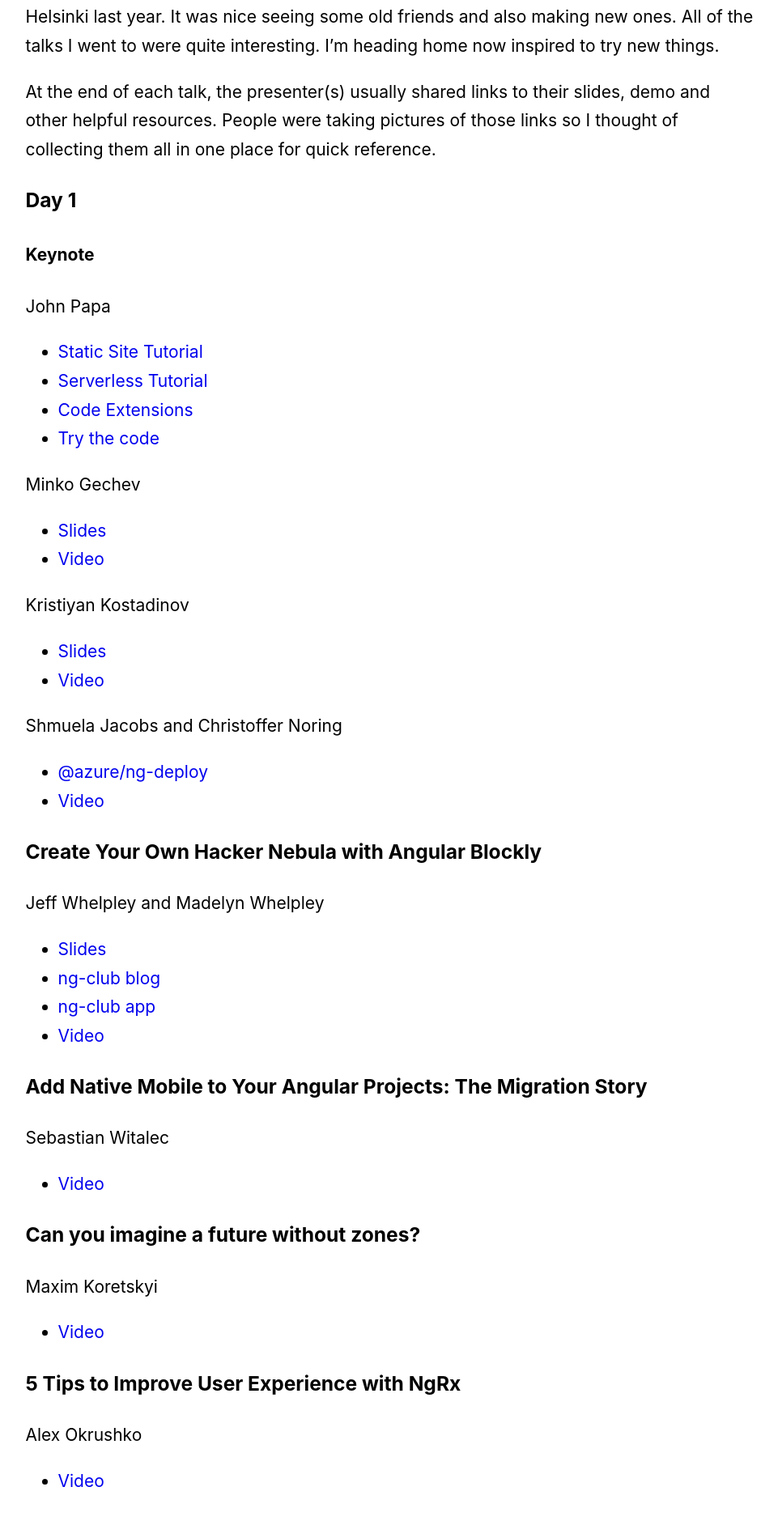
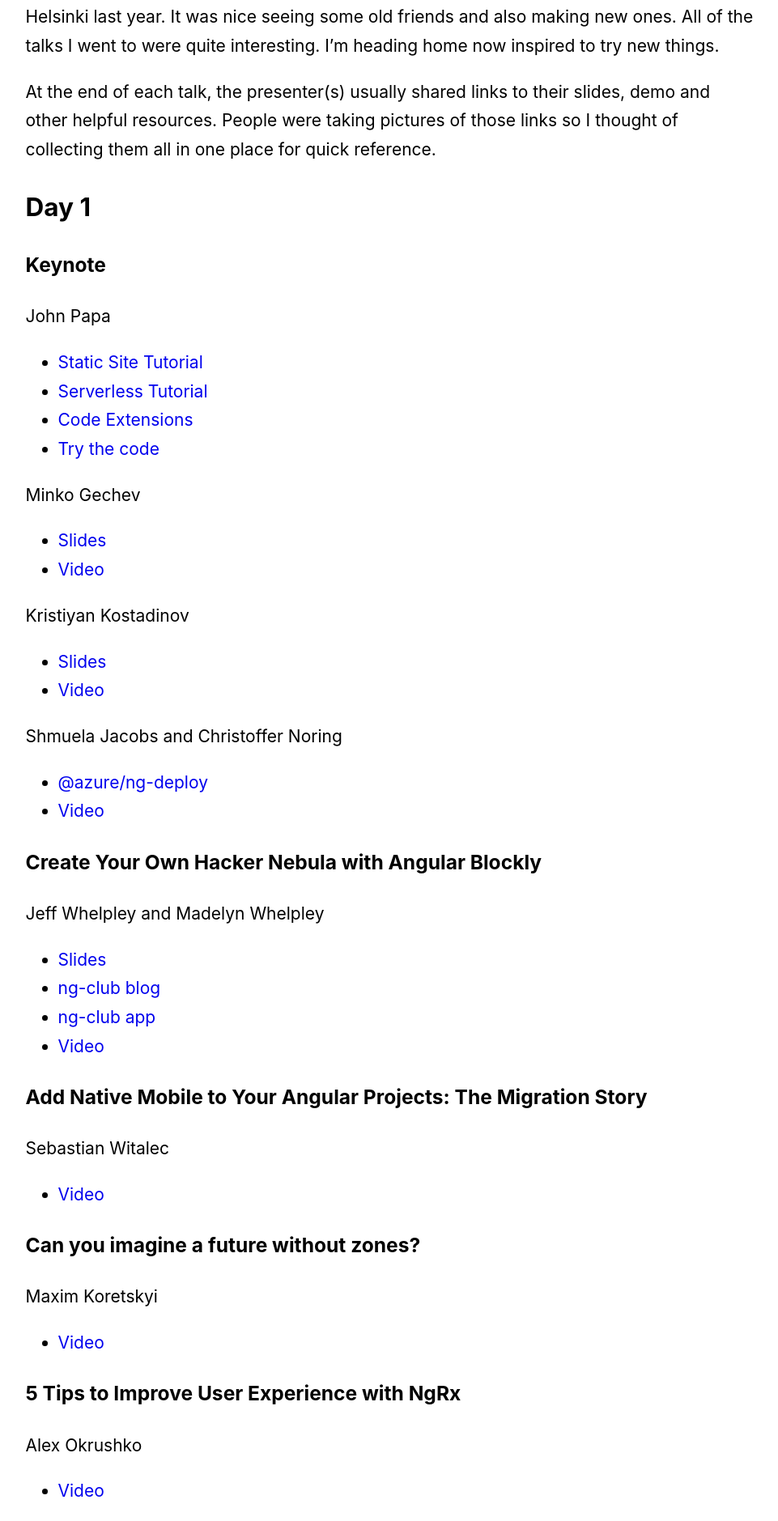
Before and after one commit to dzhavat/dzhavat.github.io, a Jekyll site: the page built from _posts/2019-05-27-links-to-all-slides-from-ngvikings.md, in a window 1280 px wide. Shown: the part 934-2813 px from the top of the page at 81% size, without its empty margins (157-1118 px from the left). Built offline with Jekyll 4.4.1, drawn with Linux system fonts in a browser that asks for light colours.

```diff
--- a/_posts/2019-05-27-links-to-all-slides-from-ngvikings.md
+++ b/_posts/2019-05-27-links-to-all-slides-from-ngvikings.md
@@ -12,9 +12,9 @@ I attended ngVikings 2019 and it was fantastic! It was my second one, after goin
 
 At the end of each talk, the presenter(s) usually shared links to their slides, demo and other helpful resources. People were taking pictures of those links so I thought of collecting them all in one place for quick reference.
 
-### Day 1
+## Day 1
 
-#### Keynote
+### Keynote
 
 John Papa
 
```
